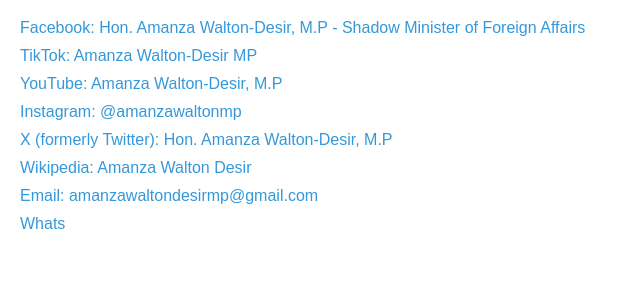
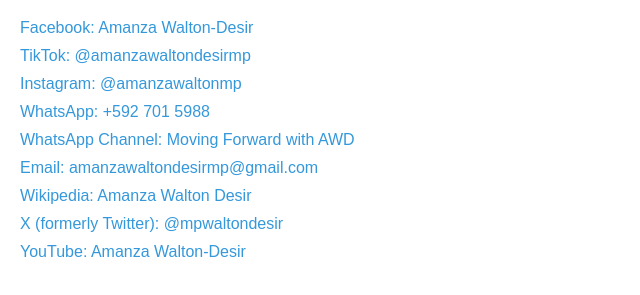
Before and after one commit to MosaicMedia/AWD, a plain HTML site: page index.html in a window 1280 px wide. Shown: the part 61-356 px from the top of the page, without its empty margins (0-640 px from the left). Drawn offline with Linux system fonts and the light colour scheme.

Commit message:
Update index.html

```diff
--- a/index.html
+++ b/index.html
@@ -31,11 +31,15 @@
 <body>
     <h1>Contact MP Amanza Walton-Desir</h1>
     <ul>
-        <li><a href="https://www.facebook.com/AmanzaWaltonDesirMP" target="_blank">Facebook: Hon. Amanza Walton-Desir, M.P - Shadow Minister of Foreign Affairs</a></li>
-        <li><a href="https://www.tiktok.com/@amanzawaltonmp" target="_blank">TikTok: Amanza Walton-Desir MP</a></li>
-        <li><a href="https://www.youtube.com/user/AmanzaWaltonDesirMP" target="_blank">YouTube: Amanza Walton-Desir, M.P</a></li>
-        <li><a href="https://www.instagram.com/amanzawaltonmp" target="_blank">Instagram: @amanzawaltonmp</a></li>
-        <li><a href="https://twitter.com/AmanzaWDesirMP" target="_blank">X (formerly Twitter): Hon. Amanza Walton-Desir, M.P</a></li>
-        <li><a href="https://en.wikipedia.org/wiki/Amanza_Walton-Desir" target="_blank">Wikipedia: Amanza Walton Desir</a></li>
+        <li><a href="https://www.facebook.com/theamanzawalton" target="_blank">Facebook: Amanza Walton-Desir</a></li>
+        <li><a href="https://www.tiktok.com/@amanzawaltondesirmp" target="_blank">TikTok: @amanzawaltondesirmp</a></li>
+        <li><a href="https://www.instagram.com/amanzawaltonmp?igsh=MWRyZ2xreDNrbHJyNw==" target="_blank">Instagram: @amanzawaltonmp</a></li>
+        <li><a href="https://wa.me/5927015988" target="_blank">WhatsApp: +592 701 5988</a></li>
+        <li><a href="https://whatsapp.com/channel/0029VaBBgN984Om37jgEzm3S" target="_blank">WhatsApp Channel: Moving Forward with AWD</a></li>
         <li><a href="mailto:amanzawaltondesirmp@gmail.com">Email: amanzawaltondesirmp@gmail.com</a></li>
-        <li><a href="https://wa.me/5927015988" target="_blank">Whats
+        <li><a href="https://en.wikipedia.org/wiki/Amanza_Walton_Desir" target="_blank">Wikipedia: Amanza Walton Desir</a></li>
+        <li><a href="https://x.com/mpwaltondesir" target="_blank">X (formerly Twitter): @mpwaltondesir</a></li>
+        <li><a href="https://www.youtube.com/channel/UC8WyIuTGAbvzkPcTgckgb4g" target="_blank">YouTube: Amanza Walton-Desir</a></li>
+    </ul>
+</body>
+</html>
```
